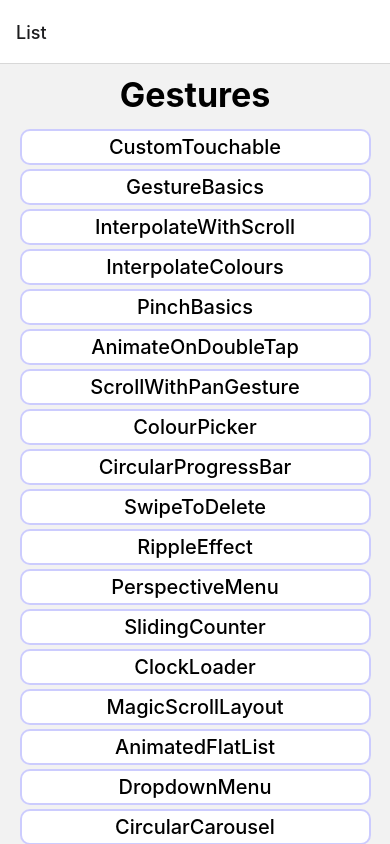
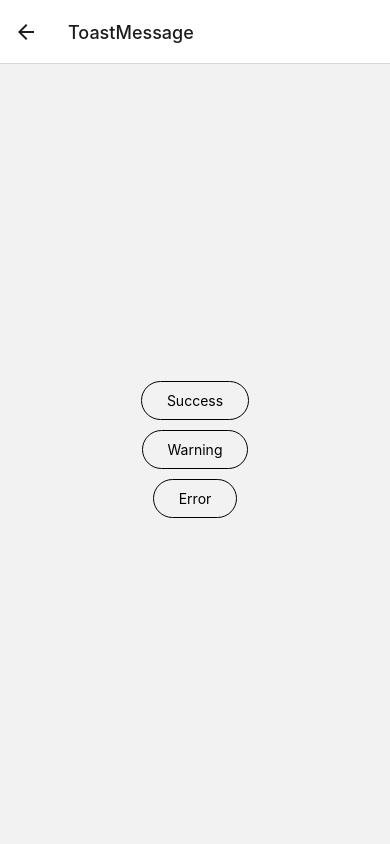
Before and after one commit to jonqwerty/animation, a React Native app: screen /ToastMessage in a window 390 px wide. Built offline with nearby package versions, Linux system fonts and the light colour scheme.

Commit message:
add toaster

```diff
--- a/src/common/types.ts
+++ b/src/common/types.ts
@@ -37,6 +37,7 @@ export enum Screen {
   AnimatedBarChart = 'AnimatedBarChart',
   LoaderSkia = 'LoaderSkia',
   ScratchCard = 'ScratchCard',
+  ToastMessage = 'ToastMessage',
 }
 
 export type RootStackParamList = {
@@ -76,6 +77,7 @@ export type RootStackParamList = {
   AnimatedBarChart: {};
   LoaderSkia: {};
   ScratchCard: {};
+  ToastMessage: {};
 };
 
 export type RootRouteProps<RouteName extends keyof RootStackParamList> =
--- a/src/navigation/AppNavigator.tsx
+++ b/src/navigation/AppNavigator.tsx
@@ -38,6 +38,7 @@ import PerDotsAnimationScreen from '../screens/PerDotsAnimationScreen';
 import AnimatedBarChartScreen from '../screens/AnimatedBarChartScreen';
 import LoaderSkiaScreen from '../screens/LoaderSkiaScreen';
 import ScratchCardScreen from '../screens/ScratchCardScreen';
+import ToastMessageScreen from '../screens/ToastMessageScreen';
 
 const Stack = createNativeStackNavigator();
 
@@ -404,6 +405,16 @@ const Routes = () => {
           }
         }
       />
+      <Stack.Screen
+        name="ToastMessage"
+        component={ToastMessageScreen}
+        options={
+          {
+            // gestureEnabled: false,
+            // animation: 'none',
+          }
+        }
+      />
     </Stack.Navigator>
   );
 };
--- a/src/screens/ListScreen.tsx
+++ b/src/screens/ListScreen.tsx
@@ -247,6 +247,13 @@ const ListScreen: FC = () => {
           }}>
           StoryList
         </Text>
+        <Text
+          style={styles.item}
+          onPress={() => {
+            navigation.navigate(Screen.ToastMessage, {});
+          }}>
+          ToastMessage
+        </Text>
 
         <Text style={{fontSize: 34, fontWeight: 'bold', marginVertical: 10}}>
           Skia
--- /dev/null
+++ b/src/screens/ToastMessageScreen.tsx
@@ -0,0 +1,199 @@
+import {StyleSheet, Text, TouchableOpacity, View} from 'react-native';
+import React, {
+  forwardRef,
+  useCallback,
+  useImperativeHandle,
+  useRef,
+  useState,
+} from 'react';
+import Animated, {
+  runOnJS,
+  useAnimatedStyle,
+  useSharedValue,
+  withDelay,
+  withSequence,
+  withTiming,
+} from 'react-native-reanimated';
+import {useSafeAreaInsets} from 'react-native-safe-area-context';
+import {getStyles} from '../utils/utils';
+
+interface ToastProps {
+  type?: 'success' | 'warning' | 'error';
+  title: string;
+  description: string;
+  duration: number;
+}
+
+const Toast = forwardRef(({}, ref) => {
+  const toastTopAnimation = useSharedValue(-100);
+  const [state, setState] = useState({
+    title: '',
+    isShow: false,
+    type: '',
+    description: '',
+  });
+
+  const {backgroundColor, titleColor, descriptionColor} = getStyles(state.type);
+
+  const updateState = (newState: Object) => {
+    setState((prevState: any) => ({
+      ...prevState,
+      ...newState,
+    }));
+  };
+
+  const insets = useSafeAreaInsets();
+
+  const show = useCallback(
+    ({title, description, type, duration = 2000}: ToastProps) => {
+      updateState({
+        isShow: true,
+        title,
+        description,
+        type,
+      });
+
+      toastTopAnimation.value = withSequence(
+        withTiming(Math.max(Number(insets.top), 15)),
+        withDelay(
+          duration,
+          withTiming(-100, undefined, finish => {
+            if (finish) {
+              runOnJS(() => {
+                updateState({
+                  isShown: false,
+                });
+              });
+            }
+          }),
+        ),
+      );
+    },
+    [insets, toastTopAnimation],
+  );
+
+  useImperativeHandle(
+    ref,
+    () => ({
+      show: (props: ToastProps) => show(props),
+    }),
+    [show],
+  );
+
+  const animatedTopStyle = useAnimatedStyle(() => {
+    return {
+      top: toastTopAnimation.value,
+    };
+  });
+
+  return (
+    <>
+      {state.isShow && (
+        <Animated.View
+          style={[styles.toastContainer, {backgroundColor}, animatedTopStyle]}>
+          <View style={styles.titleCard}>
+            <Text style={[styles.title, {color: titleColor}]}>
+              {state.title}
+            </Text>
+            {state.description && (
+              <Text style={[styles.description, {color: descriptionColor}]}>
+                {state.description}
+              </Text>
+            )}
+          </View>
+        </Animated.View>
+      )}
+    </>
+  );
+});
+
+const ToastMessageScreen = () => {
+  const toastRef = useRef<any>({});
+  return (
+    <View style={{flex: 1, justifyContent: 'center', alignItems: 'center'}}>
+      <TouchableOpacity
+        style={styles.buttonStyle}
+        onPress={() => {
+          toastRef.current.show({
+            title: 'Successfully Toasted',
+            description: 'Success Toast',
+            type: 'success',
+          });
+        }}>
+        <Text>Success</Text>
+      </TouchableOpacity>
+
+      <TouchableOpacity
+        style={styles.buttonStyle}
+        onPress={() => {
+          toastRef.current.show({
+            title: 'Successfully Toasted',
+            description: 'Warning Toast',
+            type: 'warning',
+          });
+        }}>
+        <Text>Warning</Text>
+      </TouchableOpacity>
+
+      <TouchableOpacity
+        style={styles.buttonStyle}
+        onPress={() => {
+          toastRef.current.show({
+            title: 'Successfully Toasted',
+            description: 'Error Toast',
+            type: 'error',
+          });
+        }}>
+        <Text>Error</Text>
+      </TouchableOpacity>
+      <Toast ref={toastRef} />
+    </View>
+  );
+};
+
+export default ToastMessageScreen;
+
+const styles = StyleSheet.create({
+  buttonStyle: {
+    marginBottom: 10,
+    paddingVertical: 10,
+    paddingHorizontal: 25,
+    borderWidth: 1,
+    borderColor: 'grap',
+    borderRadius: 50,
+  },
+  toastContainer: {
+    position: 'absolute',
+    top: 0,
+    paddingHorizontal: 25,
+    paddingVertical: 8,
+    marginHorizontal: 15,
+    borderRadius: 50,
+    flexDirection: 'row',
+    alignItems: 'center',
+    alignSelf: 'center',
+    flex: 1,
+    shadowColor: 'black',
+    shadowOffset: {
+      width: 0,
+      height: 3,
+    },
+    shadowOpacity: 0.15,
+    shadowRadius: 5,
+    elevation: 6,
+    backgroundColor: '#def1d7',
+  },
+  titleCard: {
+    flexDirection: 'column',
+    alignItems: 'center',
+    marginHorizontal: 5,
+  },
+  title: {
+    fontSize: 14,
+    fontWeight: '700',
+  },
+  description: {
+    fontSize: 10,
+    fontWeight: '500',
+  },
+});
--- /dev/null
+++ b/src/utils/utils.ts
@@ -0,0 +1,31 @@
+export const getStyles = (type: string) => {
+  switch (type) {
+    case 'success': {
+      return {
+        backgroundColor: '#def1d7',
+        titleColor: '#1f8722',
+        descriptionColor: '#1fa722',
+      };
+    }
+    case 'warning': {
+      return {
+        backgroundColor: '#fef7ec',
+        titleColor: '#f08135',
+        descriptionColor: '#f08135',
+      };
+    }
+    case 'error': {
+      return {
+        backgroundColor: '#fae1db',
+        titleColor: '#d9100a',
+        descriptionColor: '#d9100a',
+      };
+    }
+    default:
+      return {
+        backgroundColor: 'white',
+        titleColor: 'black',
+        descriptionColor: 'grey',
+      };
+  }
+};
```
